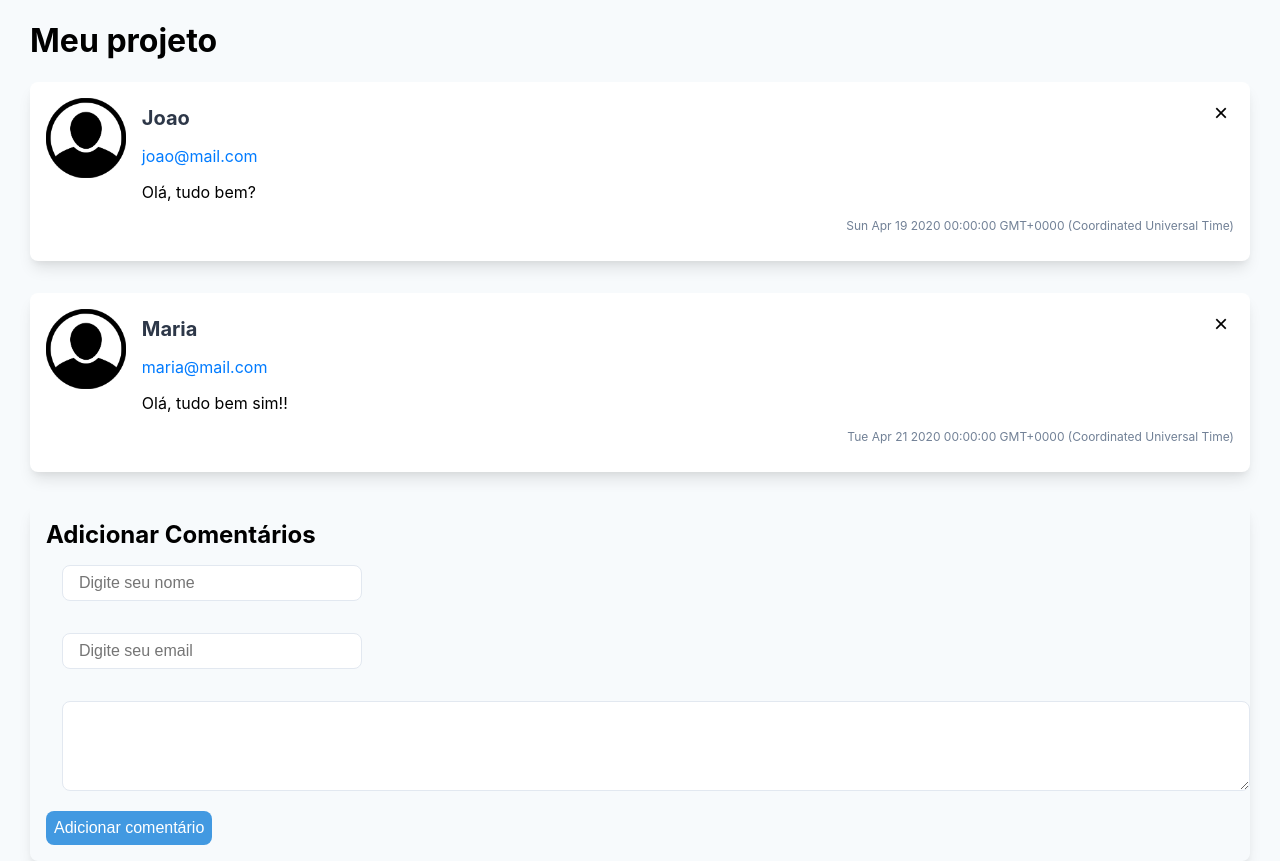
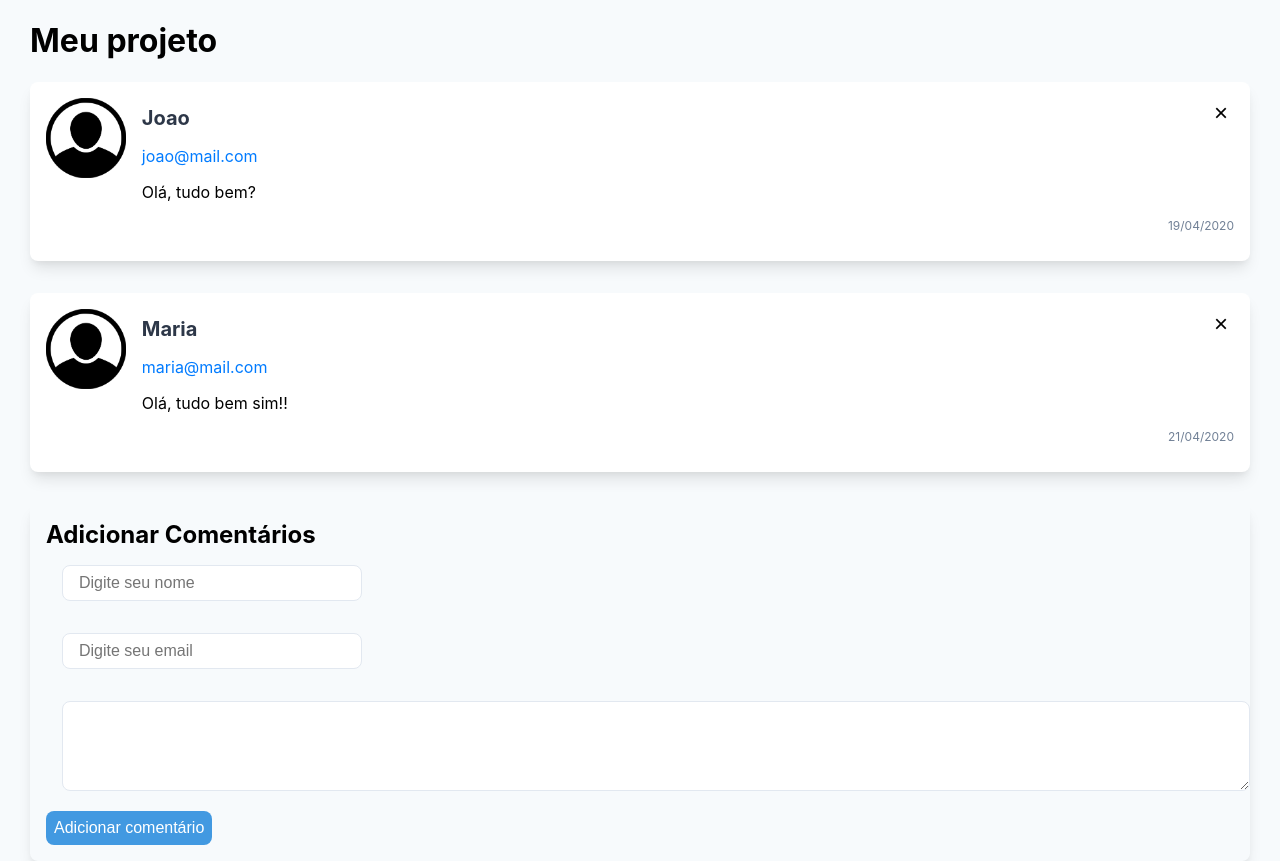
Before and after one commit to henriqueparedes/udemy-react-project, a React (Create React App) app: page / in a window 1280 px wide. Built offline with nearby package versions, Linux system fonts and the light colour scheme.

Commit message:
using packages

```diff
--- a/package.json
+++ b/package.json
@@ -6,6 +6,7 @@
     "@testing-library/jest-dom": "^5.16.1",
     "@testing-library/react": "^12.1.2",
     "@testing-library/user-event": "^13.5.0",
+    "date-fns": "^2.28.0",
     "react": "^17.0.2",
     "react-dom": "^17.0.2",
     "react-scripts": "5.0.0",
--- a/src/App.js
+++ b/src/App.js
@@ -10,13 +10,13 @@
       {
         name: 'Joao',
         email: 'joao@mail.com',
-        date: new Date(2020, 3, 19),
+        date: new Date(2020, 3, 19, 17, 30, 0),
         message: 'Olá, tudo bem?'
       },
       {
         name: 'Maria',
         email: 'maria@mail.com',
-        date: new Date(2020, 3, 21),
+        date: new Date(2020, 3, 21, 22, 15, 0),
         message: 'Olá, tudo bem sim!!'
       },
     ],
--- a/src/components/comment.js
+++ b/src/components/comment.js
@@ -1,4 +1,7 @@
 import React from 'react';
+import {formatRelative} from 'date-fns';
+import { ptBR } from 'date-fns/locale';
+
 import '../css/comment.css';
 import userImage from '../images/user.png';
 
@@ -10,7 +13,7 @@
             <h2 className="name">{props.name}</h2>
             <p className="email">{props.email}</p>
             <p className="Message">{props.children}</p>
-            <p className="date">{props.date.toString()}</p>
+            <p className="date">{formatRelative(props.date, new Date(), {locale: ptBR})}</p>
             <button onClick={props.onRemove}>&times;</button>
         </div>
     </div>
```
Also changed, not shown: 1 other file (tests, documents, lock files or other folders).
